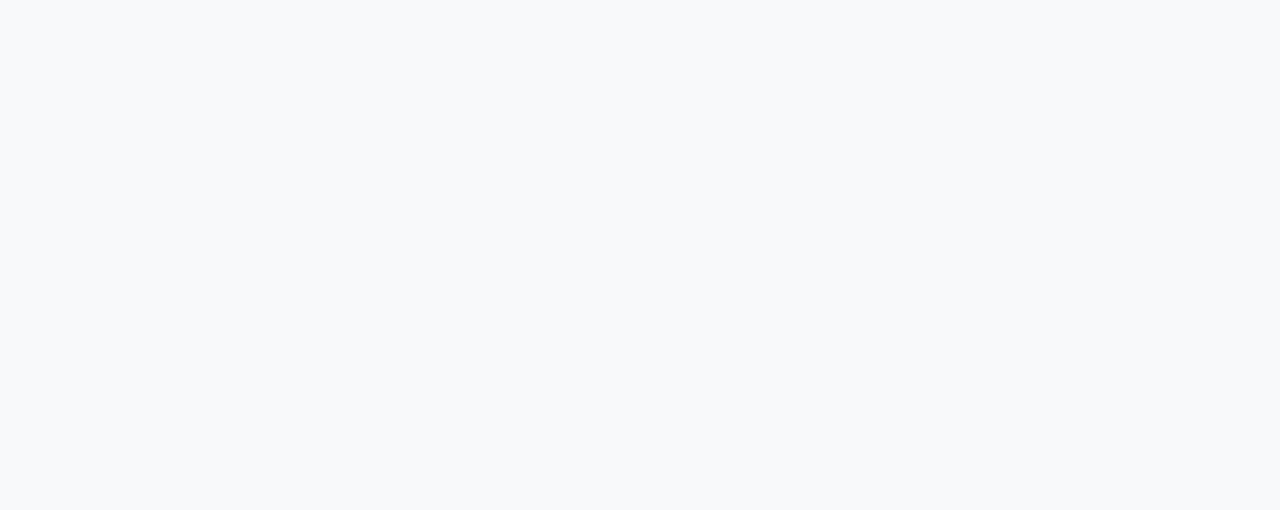
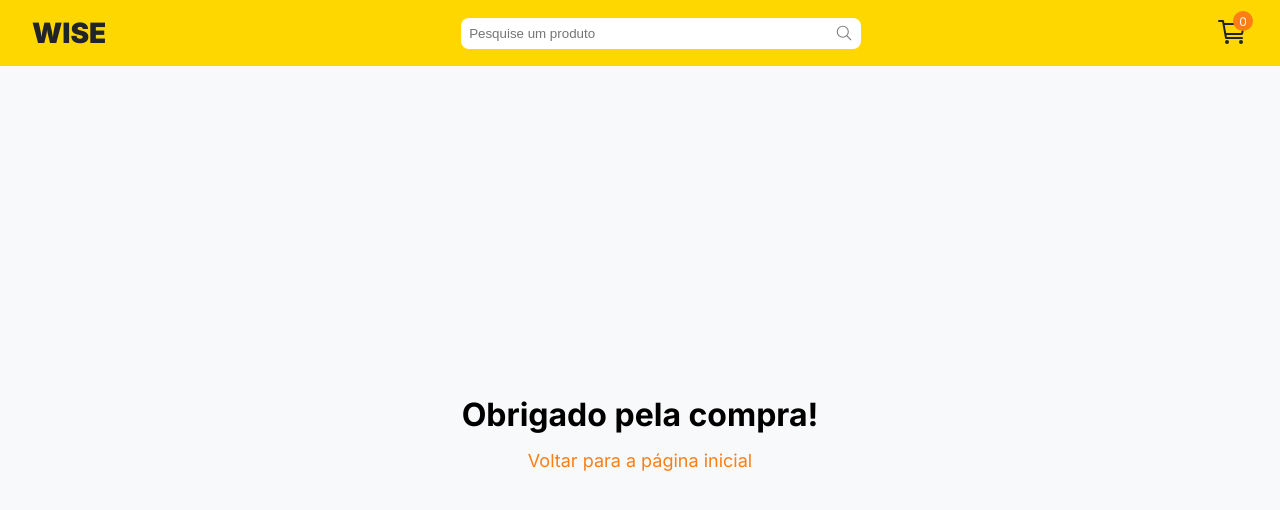
Before and after one commit to opedrodev/wise-store, a React (Create React App) app: page /thanks in a window 1280 px wide. Before the commit this address had no page. Shown: the top 510 px of the page. Built offline with nearby package versions, Linux system fonts and the light colour scheme.

Commit message:
feat: add thanks page

```diff
--- a/src/App.js
+++ b/src/App.js
@@ -4,6 +4,7 @@ import './App.scss';
 import Cart from './pages/Cart';
 import Home from './pages/Home';
 import ProductDetails from './pages/ProductDetails';
+import Thanks from './pages/Thanks';
 
 function App() {
   return (
@@ -13,6 +14,7 @@ function App() {
       <Route path="/search/:term" element={<Home />} />
       <Route path="/details/:id" element={<ProductDetails />} />
       <Route path="/cart" element={<Cart />} />
+      <Route path="/thanks" element={<Thanks />} />
     </Routes>
   );
 }
--- a/src/app/reducers/cart.js
+++ b/src/app/reducers/cart.js
@@ -42,12 +42,18 @@ const cartSlice = createSlice({
       state.splice(state.indexOf(productInCart), 1);
       saveCartToLocalStorage(state);
     },
+
+    removeAllProductsFromCart(state) {
+      state.splice(0, state.length);
+      saveCartToLocalStorage(state);
+    },
   },
 });
 
 export const {
   addProductToCart,
   incrementProductQuantity, decrementProductQuantity, removeProductFromCart,
+  removeAllProductsFromCart,
 } = cartSlice.actions;
 
 export default cartSlice.reducer;
--- a/src/pages/Cart.js
+++ b/src/pages/Cart.js
@@ -1,5 +1,7 @@
 import React from 'react';
-import { useSelector } from 'react-redux';
+import { useDispatch, useSelector } from 'react-redux';
+import { useNavigate } from 'react-router-dom';
+import { removeAllProductsFromCart } from '../app/reducers/cart';
 import Button from '../components/Button';
 import CartItem from '../components/CartItem';
 import Header from '../components/Header';
@@ -9,8 +11,15 @@ import styles from '../styles/pages/Cart.module.scss';
 
 function Cart() {
   const cart = useSelector((state) => state.cart);
+  const dispatch = useDispatch();
+  const navigate = useNavigate();
 
   const cartTotal = cart.reduce((acc, item) => acc + item.price * item.quantity, 0);
+
+  const onFinishPurchase = () => {
+    dispatch(removeAllProductsFromCart());
+    navigate('/thanks');
+  };
 
   return (
     <section className={styles.cart}>
@@ -24,8 +33,9 @@ function Cart() {
             { formatPrice(cartTotal)}
           </p>
           <Button
-            placeholder="Checkout"
+            placeholder="Finalizar Compra"
             className={styles.button}
+            onClick={onFinishPurchase}
           />
         </div>
 
--- /dev/null
+++ b/src/pages/Thanks.js
@@ -0,0 +1,19 @@
+import React from 'react';
+import { Link } from 'react-router-dom';
+import Header from '../components/Header';
+
+import styles from '../styles/pages/Thanks.module.scss';
+
+function Thanks() {
+  return (
+    <section className={styles.thanks}>
+      <Header />
+      <div className={styles.wrapper}>
+        <h1>Obrigado pela compra!</h1>
+        <Link to="/">Voltar para a página inicial</Link>
+      </div>
+    </section>
+  );
+}
+
+export default Thanks;
--- /dev/null
+++ b/src/styles/pages/Thanks.module.scss
@@ -0,0 +1,26 @@
+@use '../utils/colors' as *;
+
+.thanks {
+  display: grid;
+  grid-template-columns: 1fr;
+  grid-template-rows: auto 1fr;
+
+  & > .wrapper {
+    width: 100%;
+    height: calc(100vh - 6.6rem);
+    display: grid;
+    place-content: center;
+
+    & > h1 {
+      font-size: 3.2rem;
+      margin-bottom: 1.6rem;
+    }
+
+    & > a {
+      font-size: 1.8rem;
+      text-align: center;
+      text-decoration: none;
+      color: $primary;
+    }
+  }
+}
```
